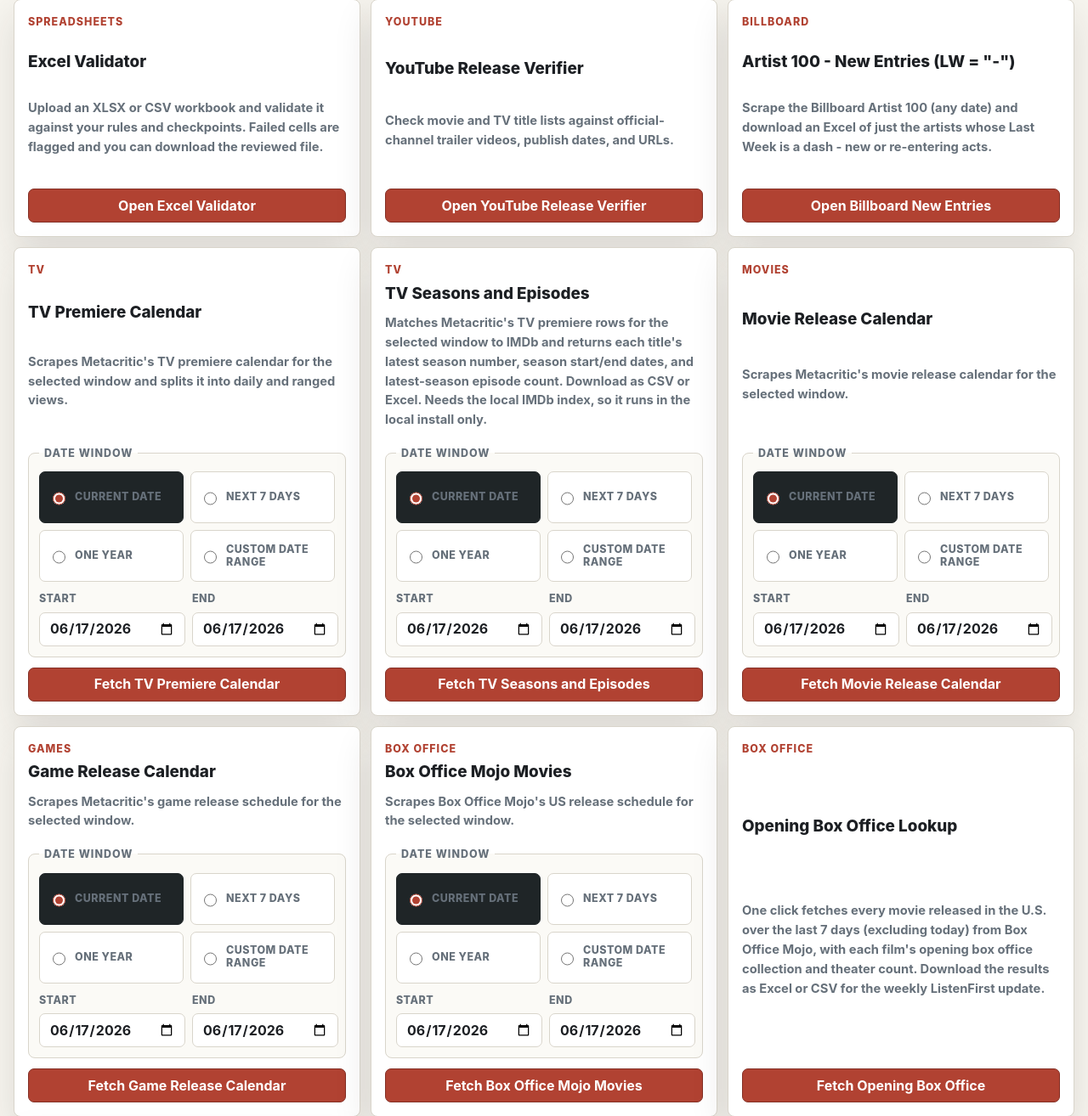
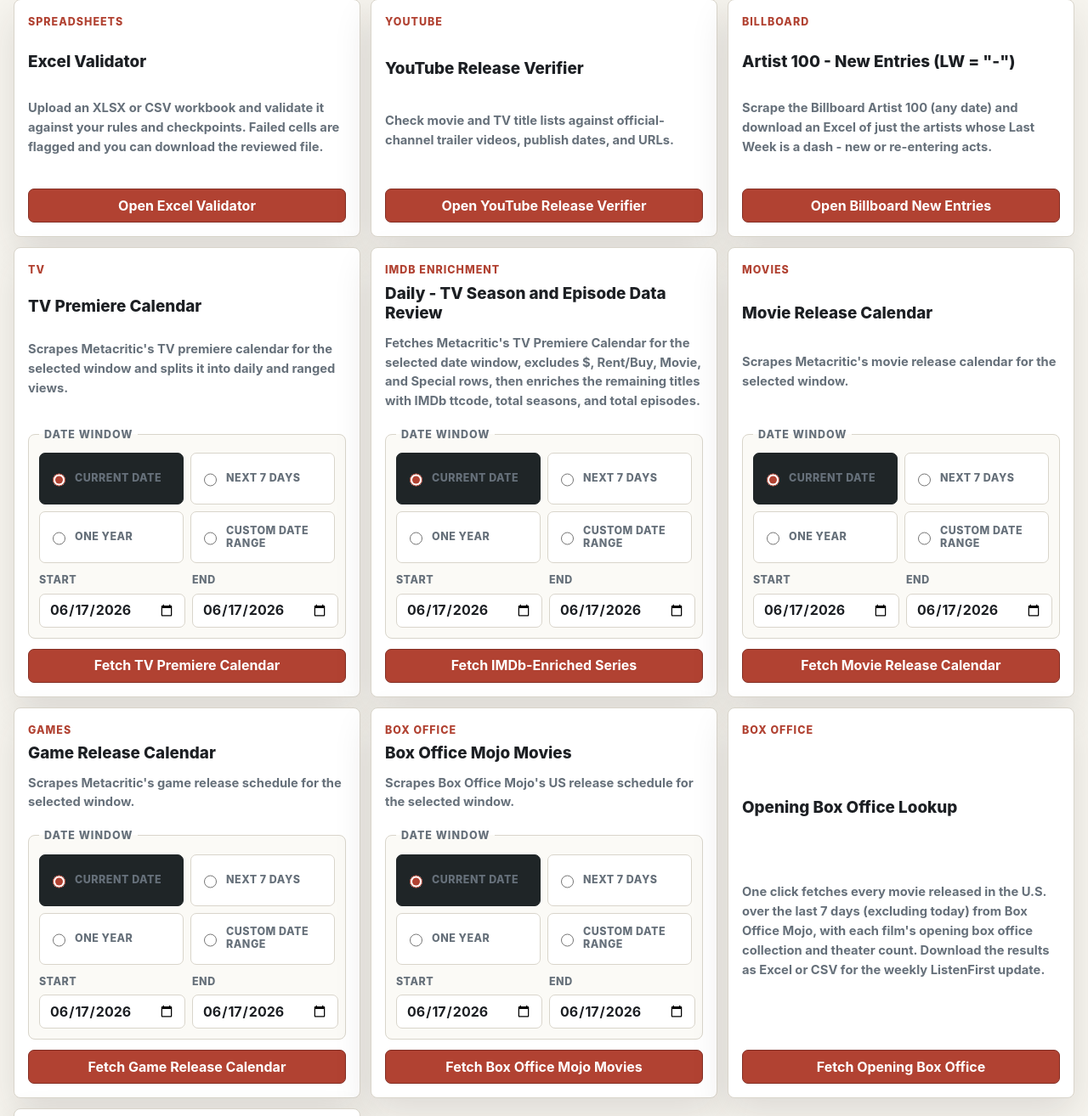
Before and after one commit to ramesh680/media-tools-hub, a FastAPI app: page / in a window 1280 px wide. Shown: the part 365-1679 px from the top of the page at 85% size. Run offline with FastAPI, Linux system fonts and the light colour scheme; data that the repository does not hold is empty; some libraries are stand-ins or nearby versions.

Commit message:
Add IMDb Enrichment 'Daily - TV Season and Episode Data Review' card

```diff
--- a/app/templates/index.html
+++ b/app/templates/index.html
@@ -105,12 +105,12 @@
 
     {% if imdb_enabled %}
     <article class="action-card">
-      <p class="eyebrow">TV</p>
-      <h3>TV Seasons and Episodes</h3>
-      <p>Matches Metacritic's TV premiere rows for the selected window to IMDb and returns each title's latest season number, season start/end dates, and latest-season episode count. Download as CSV or Excel. Needs the local IMDb index, so it runs in the local install only.</p>
-      <form class="tracker-form" hx-post="/tv-season-episodes/start" hx-target="#workspace" hx-swap="outerHTML">
+      <p class="eyebrow">IMDb Enrichment</p>
+      <h3>Daily - TV Season and Episode Data Review</h3>
+      <p>Fetches Metacritic's TV Premiere Calendar for the selected date window, excludes $, Rent/Buy, Movie, and Special rows, then enriches the remaining titles with IMDb ttcode, total seasons, and total episodes.</p>
+      <form class="tracker-form" hx-post="/tv-premiere-imdb-series/start" hx-target="#workspace" hx-swap="outerHTML">
         {{ date_window_controls(today_iso) }}
-        <button class="primary-button" type="submit">Fetch TV Seasons and Episodes</button>
+        <button class="primary-button" type="submit">Fetch IMDb-Enriched Series</button>
       </form>
     </article>
     {% endif %}
```
